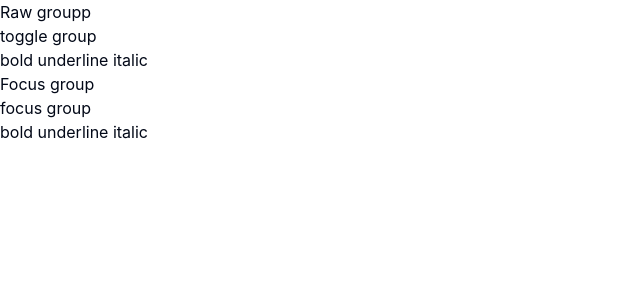
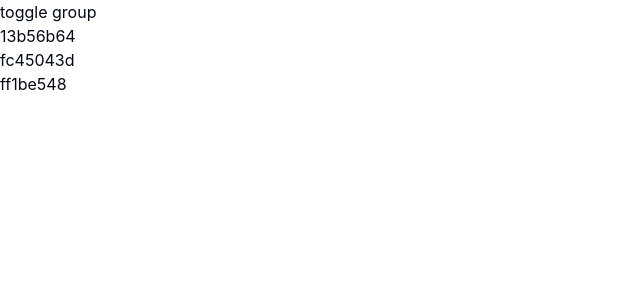
Before and after one commit to fcrozatier/choco-ui, a SvelteKit app: page /group in a window 1280 px wide. Shown: the top 300 px of the page, without its empty margins (0-640 px from the left). Built offline with nearby package versions, Linux system fonts and the light colour scheme.

Commit message:
working version of group

```diff
--- a/src/lib/components/group.svelte.ts
+++ b/src/lib/components/group.svelte.ts
@@ -1,47 +1,38 @@
-import type { ManageFocusOptions } from "$lib/actions/focus/manageFocus.svelte";
-import { Focusable } from "$lib/mixins/focusable.svelte";
+import { manageFocus, type ManageFocusOptions } from "$lib/actions/focus/manageFocus.svelte";
+import type { Action } from "svelte/action";
 import type { ChocoBase } from "./base.svelte";
+import { combineActions } from "$lib/actions/combineActions";
 
-export class Group<ItemOptions, Class extends ChocoBase & { active?: boolean }> {
-	#cls: new (...args: ItemOptions[]) => Class;
-	#items: Class[] = [];
+export class Group<T extends ChocoBase> {
+	#items: T[] = $state([]);
 
-	set items(v) {
-		this.#items = v;
-	}
-
-	get items() {
-		return this.#items;
-	}
-
-	active = $derived(this.items.filter((i) => i.active));
-
-	constructor(cls: new (...args: ItemOptions[]) => Class) {
-		this.#cls = cls;
-	}
-
-	createItem = (options: ItemOptions) => {
-		const item = new this.#cls(options);
-		this.items.push(item);
-		return item;
+	push = (item: T) => {
+		this.#items.push(item);
 	};
 }
 
-export class FocusGroup<ItemOptions, Class extends ChocoBase & { active?: boolean }> {
-	#cls: ReturnType<typeof Focusable<ItemOptions>>;
-	#options?: ManageFocusOptions;
+/**
+ * The focus action enhances the keyboard navigability of your components
+ *
+ * Since it relies on setting `tabindex='-1'` on some elements, the behavior is only added if js is enabled to ensure improving the experience and not degrading it.
+ *
+ * If js is not available then the elements have their default focus behavior.
+ */
+export class FocusGroup<T extends ChocoBase> {
+	items: T[] = $state([]);
 
-	items: Class[] = [];
-	active = $derived(this.items.filter((i) => i.active));
+	focusAction: Action | undefined;
 
-	constructor(options: { cls: new (...args: ItemOptions[]) => Class; focus?: ManageFocusOptions }) {
-		this.#cls = Focusable(options.cls);
-		this.#options = options.focus;
+	constructor(options?: ManageFocusOptions | false) {
+		if (options !== false) {
+			this.focusAction = manageFocus(options);
+		}
 	}
 
-	createItem = (options: ItemOptions) => {
-		const item = new this.#cls({ ...this.#options, ...options }) as Class;
+	push = (item: T) => {
+		if (this.focusAction) {
+			item.action = combineActions(item.action, this.focusAction);
+		}
 		this.items.push(item);
-		return item;
 	};
 }
--- a/src/lib/components/toggle-group.svelte.ts
+++ b/src/lib/components/toggle-group.svelte.ts
@@ -1,9 +1,10 @@
-import type { ManageFocusOptions } from "$lib/actions/focus/manageFocus.svelte";
 import { FocusGroup } from "./group.svelte";
 import { ToggleButton, type ToggleOptions } from "./toggle.svelte";
 
-export const ToggleGroup = class extends FocusGroup<ToggleOptions, ToggleButton> {
-	constructor(options: ManageFocusOptions) {
-		super({ cls: ToggleButton, focus: options });
-	}
-};
+export class ToggleGroup extends FocusGroup<ToggleButton> {
+	createItem = (options: ToggleOptions): ToggleButton => {
+		const item = new ToggleButton(options);
+		this.push(item);
+		return item;
+	};
+}
--- a/src/lib/mixins/focusable.svelte.ts
+++ /dev/null
@@ -1,19 +0,0 @@
-import { ChocoBase } from "../components/base.svelte";
-import type { Constructor } from "./types";
-import { manageFocus, type ManageFocusOptions } from "$lib/actions/focus/manageFocus.svelte";
-import { combineActions } from "$lib/actions/combineActions";
-
-/**
- * The focus mixin enhances the keyboard navigability of your components
- *
- * Since it relies on setting `tabindex='-1'` on some elements, the behavior is only added if js is enabled to ensure improving the experience and not degrading it.
- *
- * If js is not available then the elements have their default focus behavior.
- */
-export const Focusable = <T extends Constructor<ChocoBase>>(superclass: T) => {
-	return class extends superclass {
-		initFocusable = (options: ManageFocusOptions) => {
-			this.action = combineActions(super.action, manageFocus(options));
-		};
-	};
-};
--- a/src/routes/group/+page.svelte
+++ b/src/routes/group/+page.svelte
@@ -1,42 +1,21 @@
 <script lang="ts">
-	import { FocusGroup, Group } from "$lib/components/group.svelte";
-	import { ToggleButton } from "$lib/components/toggle.svelte";
+	import { ToggleGroup } from "$lib/components/toggle-group.svelte";
 	import { nanoId } from "$lib/utils/nano";
 
-	const group = new Group(ToggleButton);
-	const focusGroup = new FocusGroup({ cls: ToggleButton });
+	const group = new ToggleGroup();
 
-	console.log(group.items.length);
+	group.createItem({ kind: "press" });
+	group.createItem({ kind: "press" });
+	group.createItem({ kind: "press" });
 </script>
-
-<h2>Raw groupp</h2>
-
-{#snippet toggleItem({ value, id = nanoId() })}
-	{@const item = group.createItem({ kind: "press" })}
-	<button {...item.attributes} use:item.action {id} {value} name="toggle-group">
-		{value}
-	</button>
-{/snippet}
 
 <div>
 	<legend>toggle group</legend>
-	{@render toggleItem({ value: "bold" })}
-	{@render toggleItem({ value: "underline" })}
-	{@render toggleItem({ value: "italic" })}
+	{#each group.items as item}
+		<p>
+			<button {...item.attributes} use:item.action>
+				{nanoId()}
+			</button>
+		</p>
+	{/each}
 </div>
-
-<h2>Focus group</h2>
-
-{#snippet focusItem({ value, id = nanoId() })}
-	{@const item = focusGroup.createItem({ kind: "press" })}
-	<button {...item.attributes} use:item.action {id} {value} name="toggle-group">
-		{value}
-	</button>
-{/snippet}
-
-<div>
-	<legend>focus group</legend>
-	{@render focusItem({ value: "bold" })}
-	{@render focusItem({ value: "underline" })}
-	{@render focusItem({ value: "italic" })}
-</div>
```
